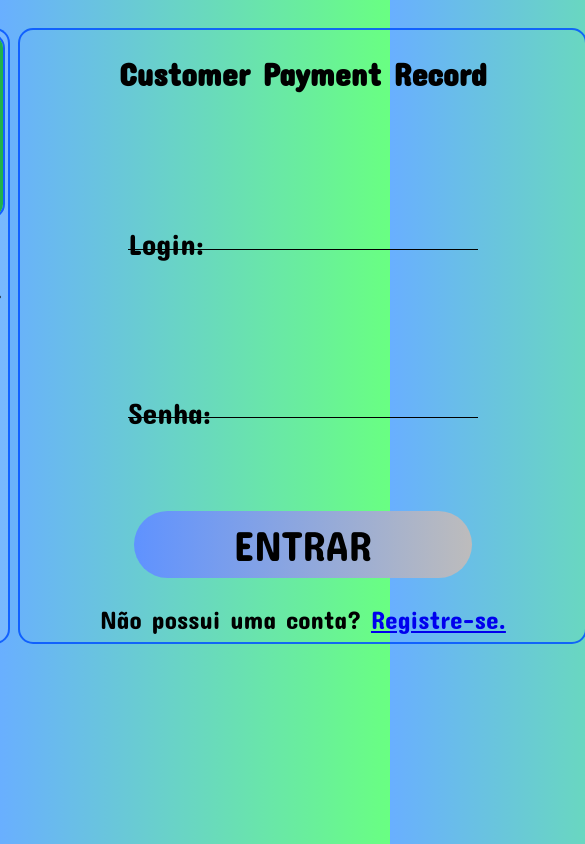
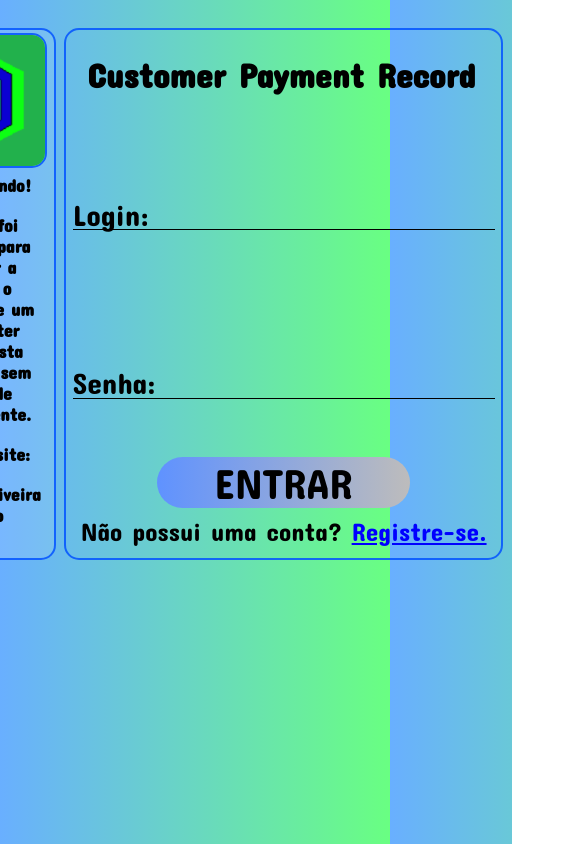
Before and after one commit to JobsonOliveira/Customer_Payment_Record, a plain HTML site: page index.html in a window 390 px wide. Shown: the whole page, 585 px wide, since content can reach past the window. Drawn offline with Linux system fonts and the light colour scheme; a web font is replaced by a local one.

Commit message:
Responsividade atualizada

```diff
--- a/CSS/index.css
+++ b/CSS/index.css
@@ -3,8 +3,8 @@
     padding: 0;
     box-sizing: border-box;
     font-family:'Concert One','Ultra', 'DM Serif Text', Arial;
-}
-/*TODA A PÁGINA*/
+}@media (min-width: 544px) and (max-width: 2000px){
+    /*TODA A PÁGINA*/
 body{
     display: flex;
     background: linear-gradient(to left, rgba(0, 255, 42, 0.589), rgba(0, 119, 255, 0.589));
@@ -153,3 +153,165 @@ p{
     top: 3vh;
     font-size: 3vh;
 }
+}
+@media (min-width: 300px) and (max-width: 543px){
+    /*TODA A PÁGINA*/
+body{
+    display: flex;
+    background: linear-gradient(to left, rgba(0, 255, 42, 0.589), rgba(0, 119, 255, 0.589));
+    justify-content: center;
+    padding-top: 5%;
+}
+/*AREA QUE ENVOLVE A PARTE DE BOAS VINDAS E A DE LOGIN*/
+#log{
+    display: flex;
+    gap: 1vh;
+    width: 75vh;
+    height: 65vh;
+    padding: 1vh;
+}
+/*AREA ONDE TEM A LOGO E A MENSAGEM DE BOAS VINDAS*/
+#boasVindas{
+    display: grid;
+    width: 20vh;
+    height: 63vh;
+    background-color: rgba(255, 255, 255, 0.1);
+    border: 2px solid #0353ffda;
+    border-radius: 15px;
+    padding: 3px;
+}
+/*AREA DA LOGO DO Customer Payment Record*/
+div#logo{
+    width: 78%;
+    height: 95%;
+    border-radius: 15px;
+}
+/*IMAGEM DA LOGO DO Customer Payment Record*/
+div#logo img{
+    height: 16vh;
+    width: 18.4vh;
+    border-radius: 15px;
+    border: 2px solid #0353ffda;
+}
+/*DIV PARA A MENSAGEM DE BOAS VINDAS*/
+div#mensagemBoasVindas{
+    width: 18.4vh;
+    height: 45vh;
+    top: -10vh;
+    border-radius: 15px;
+    padding: 2px;
+}
+/*MESÁGEM DE BOAS VINDAS*/
+div#mensagemBoasVindas h3, h4{
+    font-size: 2.1vh;
+    text-align: justify;
+    text-align: center;
+}
+/*DIV DA ENTRADA DOS DADPOS PARA LOGIN*/
+div#entrada{
+    display: grid;
+    border: 2px solid #0353ffda;
+    border-radius: 15px;
+    width: 52vh;
+}
+/*DIV COM NOME DO SITE*/
+div#NomeDoSite{
+    position: relative;
+    height: 7vh;
+    top: 3vh;
+    width: 51vh;
+    text-align: center;
+}
+div#NomeDoSite h1{
+    font-size: 4vh;
+}
+/*DIV DO MEIO, POSSUI AS ESTRADAS DOS DADOS PARA LOGIN*/
+div#entradasDeDados{
+    display: grid;
+    justify-content: center;
+    height: 40vh;
+    width: 51.5vh;
+}
+/*INPUTs ONDE ENTRA OS DADOS*/
+div#entradasDeDados input{
+    height: 5vh;
+    width: 50vh;
+    position: relative;
+    top: 100%;
+    background: none;
+    border: none;
+    border-bottom: 1px solid #000;
+    text-align: center;
+    outline: 0;
+    font-size: 5vh;
+}
+/*LABEL DE LOGIN*/
+label{
+    position: relative;
+    width: 7vh;
+    top: 1vh;
+    font-size: 3.5vh;
+    transition: 1s;
+}
+/*LABEL DE LOGIN RELACIONADO AO CLICK NO INPUT*/
+input#login:focus ~ #Labellogin,
+ input#login:valid ~ #Labellogin{
+    top: -5vh;
+    color: transparent;
+ }
+ /*LABEL DE LOGIN RELACIONADO AO CLICK NO INPUT*/
+input#senha:focus ~ #Labelsenha,
+input#senha:valid ~ #Labelsenha{
+   top: -5vh;
+   color: transparent;
+}
+/*DIV COM BOTÃO DE ENTRADA NO SITE E REDIRECIONAMENTO PARA REGISTRO*/
+div#BotaoERedirecionamento{
+    display: flex;
+    flex-direction: column;
+    align-items: center;
+    padding-top: 2vh;
+}
+/*BOTÃO PARA ENTRAR NO SITE*/
+button{
+    border-radius: 50px;
+    width: 30vh;
+    height: 6vh;
+    position: relative;
+    background: linear-gradient(to left, #bdbcbc, #5f92ff);
+    font-size: 5vh;
+    transition: .5s;
+    border: none;
+    top: -1vh;
+}
+/*INTERAÇÃO DO BOTÃO CM O USUÁRIO*/
+button:focus,
+button:hover{
+    background: linear-gradient(to left, #bdbcbc, #5f92ff);
+    animation: btncor 1s infinite linear;
+}
+/*KEYFRAME DE INTERAÇÃ DO BOTÃO*/
+@keyframes btncor {
+    from{
+        color: transparent;
+        border: 1px solid #fff;
+    }
+    50%{
+        color: #fff;
+        border: 1px solid #000;
+    }
+    to{
+        color: transparent;
+        border: 1px solid #fff;
+    }
+}
+/*CONVITE E LINK PARA SE REGISTRAR*/
+p{
+    position: relative;
+    top: 0vh;
+    font-size: 3vh;
+}
+a{
+    color: blue;
+}
+}
```
